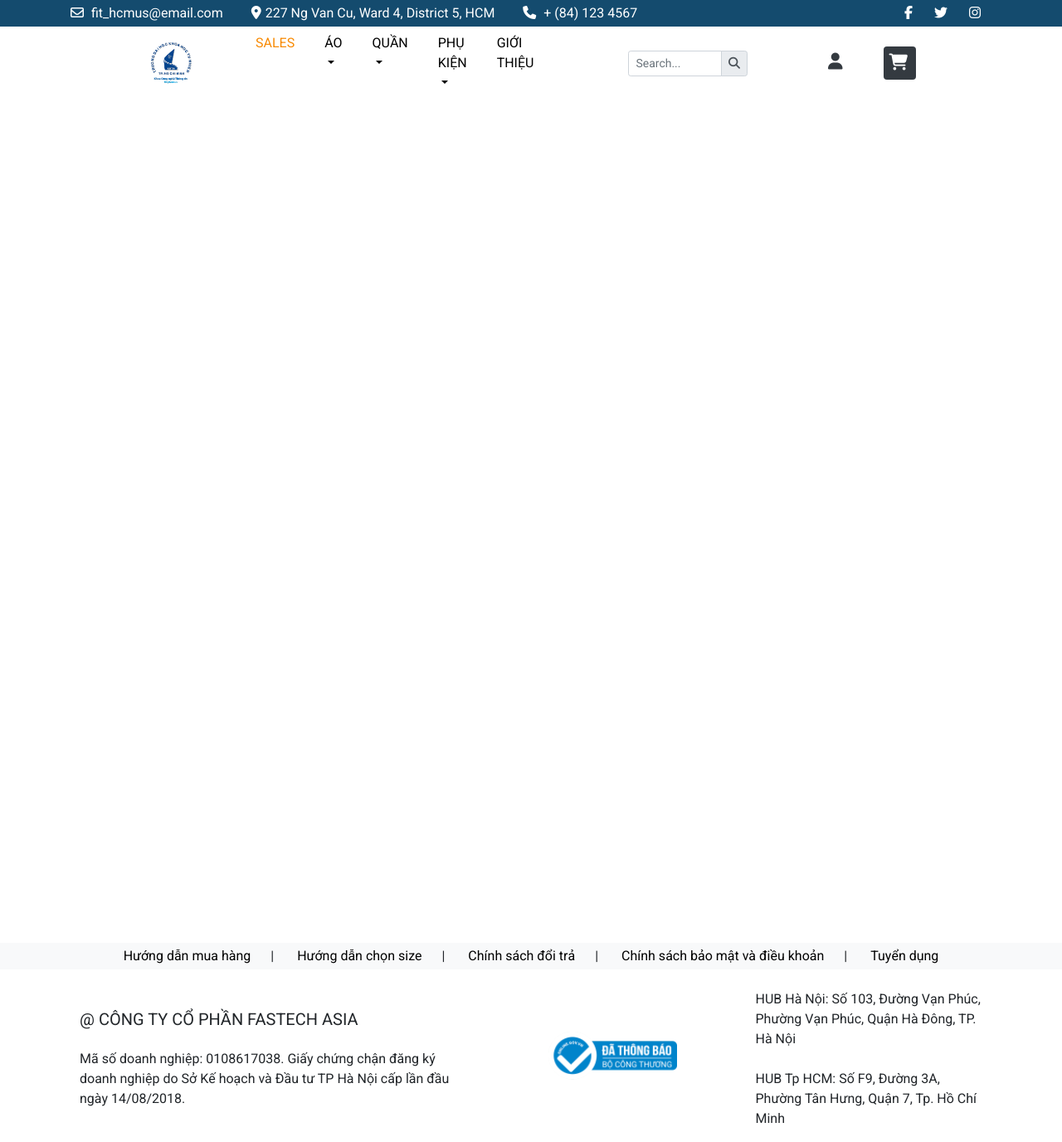
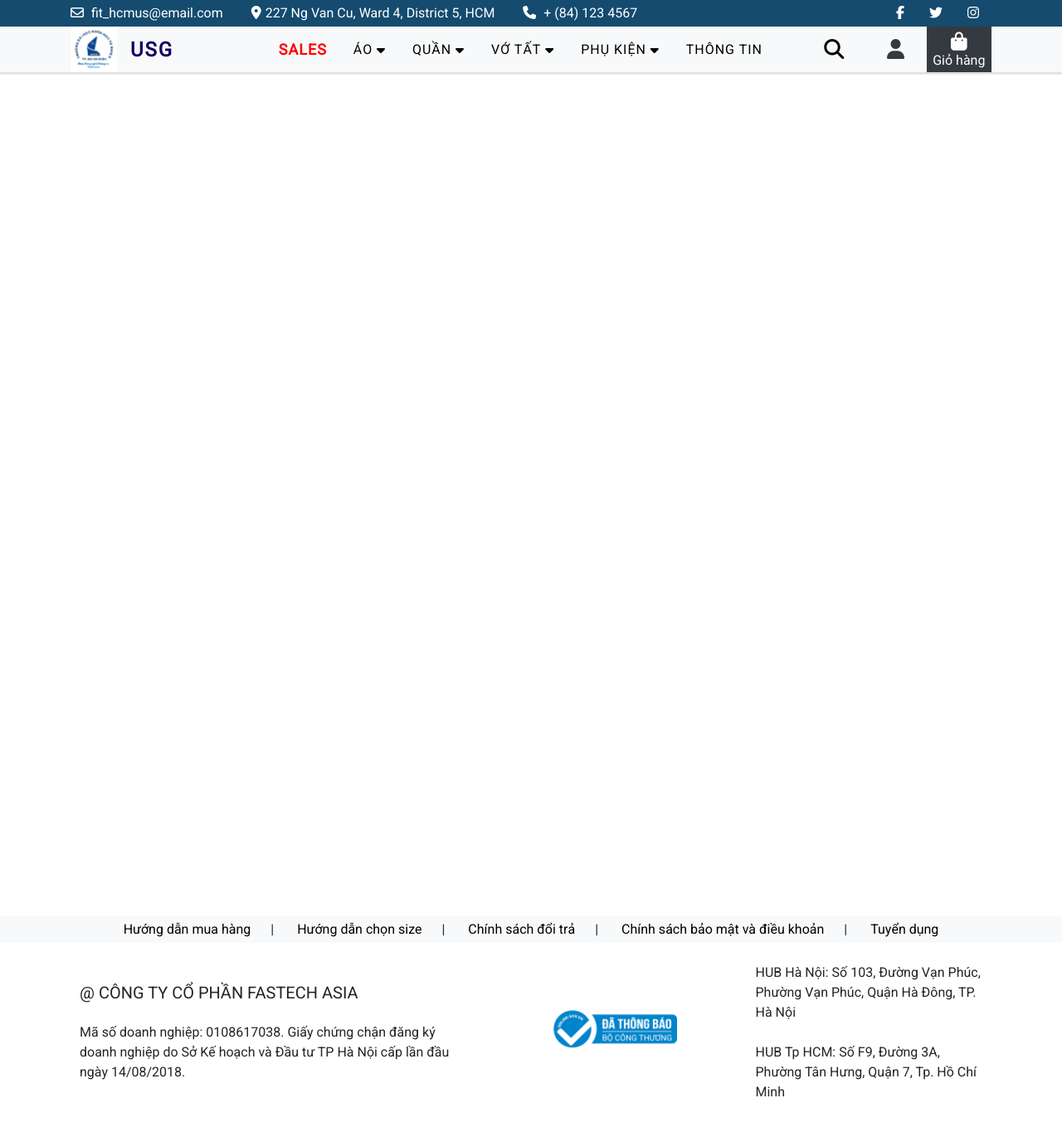
Before and after one commit to KafkaWannaFly/WebAppProject, a PHP site: page / in a window 1280 px wide. Shown: the whole page at 83% size. After the commit the page ends 1321 px from the top, so only its background shows below. Run offline with PHP 8.4, Linux system fonts and the light colour scheme; some libraries are stand-ins or nearby versions.

Commit message:
success header

```diff
--- a/website-project/index.htm
+++ b/website-project/index.htm
@@ -29,9 +29,7 @@
   <script src="resources/vendors/js/popper.min.js"></script>
   <script src="resources/vendors/js/bootstrap.min.js"></script>
 
-  <!-- Secsion Header -->
-  <div class="header">
-    <!-- Script for tooltip -->
+  <!-- Script for boostrap tooltip -->
   <script>
     $(document).ready(function(){
       $('[data-toggle="tooltip"]').tooltip();
@@ -66,17 +64,17 @@
         <div class="col-4">
           <div class="header-icon-contact">
             <ul class="social-icons text-right list-unstyled d-flex justify-content-end my-0">
-                <li class="mx-2">
+              <li>
                 <a href="https://www.facebook.com/" data-toggle="tooltip" title="Facebook" target="_blank">
                   <i class="fa fa-facebook  text-white my-0"></i>
                 </a>
               </li>
-                <li class="mx-2">
+              <li>
                 <a href="https://twitter.com/" data-toggle="tooltip" title="Twitter" target="_blank">
                   <i class="fa fa-twitter  text-white my-0"></i>
                 </a>
               </li>
-                <li class="mx-2">
+              <li>
                 <a href="https://instagram.com/" data-toggle="tooltip" title="Instagram" target="_blank">
                   <i class="fa fa-instagram  text-white my-0"></i>
                 </a>
@@ -88,84 +86,130 @@
       </div>
     </div>
   </div>
+
+  <!-- Secsion Header Nav Contact-->
+  <div class="header-nav-bar border-bottom bg-light">
+    <div class="nav-bar-menu container">
+      <div class="logo-brand">
+        <img src="resources/img/fit-logo.png" alt="" style="height: 100%; width: 3.5rem;">
+        <h3>USG</h3>
       </div>
 
-  <!-- Secsion Header Nav Contact-->
-  <nav class="navbar navbar-expand-sm navbar-light w-75 mx-auto py-0 sticky-top">
-    <!-- Brand -->
-    <a class="navbar-brand" href="#">
-      <img src="resources/img/fit-logo.png" alt="" style="width: 60px;">
-    </a>
-
-    <!-- Navbar links -->
-    <ul class="navbar-nav mt-lg-0 mx-5">
-      <li class="nav-item ml-auto">
-        <a class="nav-link" href="#" id="nav-sales">SALES</a>
+      <div class="nav-menu">
+        <div class="nav-link-menu">
+            <ul>
+              <li class="nav-link" id="sales">
+                <a href="#">SALES</a>
               </li>
-      <li class="nav-item dropdown">
-        <a class="nav-link dropdown-toggle" href="#" id="dropdownId" data-toggle="dropdown" aria-haspopup="true"
-          aria-expanded="false">ÁO
-        </a>
-        <div class="dropdown-menu p-3 shadow text-center" aria-labelledby="dropdownId">
-          <a class="dropdown-item" href="#">ÁO KHOÁC</a>
-          <a class="dropdown-item" href="#">ÁO THUN NGẮN TAY</a>
-          <a class="dropdown-item" href="#">ÁO THUN DÀI TAY</a>
-          <a class="dropdown-item" href="#">ÁO TANKTOP</a>
+              <li class="nav-link">
+                <a href="#">ÁO<i class="fa fa-caret-down"></i></a>
+                <div class="dropdown">
+                  <ul class="list-unstyled">
+                    <li class="drop-link">
+                      <a href="#">Áo thun ngắn tay</a>
+                    </li>
+                    <li class="drop-link">
+                      <a href="#">Áo thun dài tay</a>
+                    </li>
+                    <li class="drop-link">
+                      <a href="#">Áo thun tank top</a>
+                    </li>
+                    <li class="drop-link">
+                      <a href="#">Áo sơ mi</a>
+                    </li>
+                    <div class="arrow"></div>
+                  </ul>
                 </div>
               </li>
-      <li class="nav-item dropdown">
-        <a class="nav-link dropdown-toggle" href="#" id="dropdownId" data-toggle="dropdown" aria-haspopup="true"
-          aria-expanded="false">QUẦN</a>
-        <div class="dropdown-menu p-3 shadow text-center" aria-labelledby="dropdownId">
-          <a class="dropdown-item" href="#">QUẦN SHORT</a>
-          <a class="dropdown-item" href="#">QUẦN DÀI</a>
-          <a class="dropdown-item" href="#">QUẦN LÓT</a>
+              <li class="nav-link">
+                <a href="#">QUẦN <i class="fa fa-caret-down"></i> </a>
+                <div class="dropdown">
+                  <ul class="list-unstyled">
+                    <li class="drop-link">
+                      <a href="#">Quần short</a>
+                    </li>
+                    <li class="drop-link">
+                      <a href="#">Quần jean dài</a>
+                    </li>
+                    <li class="drop-link">
+                      <a href="#">Quần kaki dài</a>
+                    </li>
+                    <li class="drop-link">
+                      <a href="#">Quần jogger</a>
+                    </li>
+                    <div class="arrow"></div>
+                  </ul>
                 </div>
               </li>
-      <li class="nav-item dropdown">
-        <a class="nav-link dropdown-toggle" href="#" id="dropdownId" data-toggle="dropdown" aria-haspopup="true"
-          aria-expanded="false">PHỤ KIỆN</a>
-        <div class="dropdown-menu p-3 shadow text-center" aria-labelledby="dropdownId">
-          <a class="dropdown-item" href="#">TẤT VỚ</a>
-          <a class="dropdown-item" href="#">GIÀY</a>
-          <a class="dropdown-item" href="#">NÓN</a>
-          <a class="dropdown-item" href="#">BÓP VÍ</a>
+              <li class="nav-link">
+                <a href="#">VỚ TẤT <i class="fa fa-caret-down"></i> </a>
+                <div class="dropdown">
+                  <ul class="list-unstyled">
+                    <li class="drop-link">
+                      <a href="#">Vớ ngắn</a>
+                    </li>
+                    <li class="drop-link">
+                      <a href="#">Vớ cổ cao</a>
+                    </li>
+                    <div class="arrow"></div>
+                  </ul>
                 </div>
               </li>
-      <li class="nav-item">
-        <a class="nav-link" href="#">GIỚI THIỆU</a>
+              <li class="nav-link">
+                <a href="#">PHỤ KIỆN <i class="fa fa-caret-down"></i> </a>
+                <div class="dropdown">
+                  <ul class="list-unstyled">
+                    <li class="drop-link">
+                      <a href="#">Thăt lưng, dây nịt</a>
+                    </li>
+                    <li class="drop-link">
+                      <a href="#">Bóp ví</a>
+                    </li>
+                    <li class="drop-link">
+                      <a href="#">Khẩu trang</a>
+                    </li>
+                    <li class="drop-link">
+                      <a href="#">Nón</a>
+                    </li>
+                    <div class="arrow"></div>
+                  </ul>
+                </div>
+              </li>
+              <li class="nav-link">
+                <a href="#">THÔNG TIN</a>
               </li>
             </ul>
+        </div>
 
-    <form class="form-inline  my-lg-0 h-100 mx-5" id="frm-search" style="margin-right: 200px;">
-      <div class="input-group input-group-sm">
-          <input name="query" type="text" class="form-control" aria-label="Small" aria-describedby="inputGroup-sizing-sm" placeholder="Search..." id="searchword">
-          <div class="input-group-append">
-              <button type="submit" class="input-group-text btn" id="btn-search">
+        <div class="nav-btn">
+          <button type="button" class="btn bg-transparent" id="search-btn">
             <i class="fa fa-search"></i>
           </button>
-          </div>
-      </div>
-    </form>
 
           <a name="" id="account-btn" class="btn bg-transparent mx-5" href="#" role="button">
             <i class="fas fa-user text-dark"></i>
           </a>
 
-    <a name="" id="cart-btn" class="btn bg-dark rounded-lg" href="#" role="button">
-      <i class="fas fa-shopping-cart text-white"></i>
+          <a name="" id="cart-btn" class="btn bg-dark rounded-0" href="#" role="button">
+            <i class="fas fa-shopping-bag text-white"></i>
+            <p>Giỏ hàng</p>
           </a>
-  </nav>
-
-  <div class="body" style="height: 1000px;">
-    <p>
-    </p>
+        </div>
+      </div>
+    </div>
   </div>
 
+  <!-- Body -->
+  <div style="height: 1000px;"">
+    <p></p>
+  </div>
+
+  <!-- Secsion Footer -->
   <div class="footer">
 
+    <div class="container-fuild">
+
       <!-- Meta Infor -->
-    <div class="container-fuild">
       <div class="footer-menu d-sm-none d-md-none d-lg-block bg-light">
         <div class="row justify-content-center align-items-center">
           <ul style="list-style-type:none" class="py-0 my-0 py-1">
@@ -178,9 +222,9 @@
         </div>
       </div>
 
+      <!-- Footer infor -->
+      <div class="footer-infor px-5">
 
-      <!-- Footer infor -->
-      <div class="footer infor px-5">
         <div class="row justify-content-center align-items-center">
           <div class="col-5 mr-auto ml-5 mt-4">
               <h5>@ CÔNG TY CỔ PHẦN FASTECH ASIA</h5>
@@ -202,10 +246,11 @@
             <p class="mt-4">
               HUB Tp HCM: Số F9, Đường 3A, Phường Tân Hưng, Quận 7, Tp. Hồ Chí Minh
             </p>
+          </div>
+        </div>
 
       </div>
-        </div>
-      </div>
+
     </div>
 
   </div>
--- a/website-project/resources/css/styles.css
+++ b/website-project/resources/css/styles.css
@@ -25,73 +25,226 @@ ul {
   color: white;
 }
 
-.header .header-infor-top .header-address-contact i,
-.header .header-infor-top .header-address-contact a {
+.header-infor-top .header-address-contact i,
+.header-infor-top .header-address-contact a {
   color: white !important;
   text-decoration: none;
 }
 
-.header .header-infor-top .header-address-contact i {
+.header-infor-top .header-address-contact i {
   margin: 0 5px 0px 30px;
 }
 
-.header .header-infor-top .header-icon-contact i {
+.header-infor-top .header-icon-contact i {
   margin: 0 5px 0px 5px;
 }
 
-.header nav a {
+.header-icon-contact ul li {
+  margin: 0 10px;
+}
+
+.header-nav-bar {
+  box-shadow: 0 1px 2px 0 rgba(0, 0, 0, 0.2);
+}
+
+.header-nav-bar {
+  position: -webkit-sticky; /* Safari */
+  position: sticky;
+  top: 0;
+  width: 100%;
+  height: 3.5rem;
+  z-index: 1000;
+}
+
+.nav-bar-menu {
+  max-width: 65rem;
+  padding: 0 2rem;
+  height: 100%;
+  display: flex;
+  position: relative;
+}
+
+.logo-brand {
+  flex: 2;
+  display: flex;
+  align-items: center;
+}
+
+.nav-menu {
+  flex: 9;
+  display: flex;
+}
+
+.nav-link-menu {
+  flex: 3;
+}
+
+.logo-brand h3 {
+  padding-left: 1rem;
+  color: rgb(19, 2, 94);
+  font-size: 1.5rem;
+  font-weight: bold;
+  letter-spacing: 2px;
+  text-transform: uppercase;
+  line-height: 3.5rem;
+  margin: 0;
+}
+
+.nav-btn {
+  flex: 1;
+  display: flex;
+  justify-content: end;
+  align-items: center;
+}
+
+.nav-link-menu > ul {
+  height: 100%;
+  display: flex;
+  justify-content: center;
+  align-items: center;
+  margin: 0;
+}
+
+.nav-link-menu a {
+  text-decoration: none !important;
+  color: black !important;
+}
+
+.nav-link-menu li#sales a {
+  color: rgb(255, 0, 0) !important;
+  font-weight: bold !important;
+  font-size: large;
+}
+
+.nav-link > a {
+  line-height: 3.5rem;
+  font-size: 1rem;
+  letter-spacing: 1px;
+  display: flex;
+  justify-content: space-between;
+  align-items: center;
+  transition: 0.2s;
+}
+
+.nav-link > a > i {
+  margin-left: 0.3rem;
+}
+
+.nav-link:hover > a {
+  color: rgb(248, 122, 3) !important;
+  font-weight: bold;
+  transform: scale(1.1);
+  text-shadow: 1px 1px 2px rgb(27, 0, 0);
+}
+
+.nav-link-menu .nav-link {
+  position: relative;
+}
+
+.nav-link-menu .nav-link .dropdown {
+  position: absolute;
+  top: 100% - 5px;
+  left: 0;
+  width: 10rem;
+  background-color: white;
+  transform: translateY(10px);
+  opacity: 0;
+  pointer-events: none;
+  transition: 0.5s;
+}
+
+.nav-link-menu .nav-link:hover > .dropdown {
+  transform: translate(0, 0);
+  opacity: 1;
+  pointer-events: auto;
+}
+
+.nav-link-menu .nav-link .dropdown ul {
+  position: relative;
+  box-shadow: 0 4px 8px 0 rgba(0, 0, 0, 0.2), 0 6px 20px 0 rgba(0, 0, 0, 0.19);
+}
+
+.nav-link-menu .nav-link .dropdown .drop-link > a {
+  display: flex;
+  background-color: white;
+  padding: 0.5rem 1rem;
+  font-size: 1rem;
+  align-items: center;
+  justify-content: space-between;
+  transform: 0.3s;
+}
+
+.nav-link-menu .nav-link .dropdown .drop-link:hover > a {
+  background-color: #abebf7;
+}
+
+.nav-link-menu .nav-link .dropdown .drop-link:not(:nth-last-child(2)) {
+  border-bottom: 1px solid #efefef;
+}
+
+.arrow {
+  position: absolute;
+  width: 11px;
+  height: 11px;
+  top: -5.5px;
+  left: 32px;
+  background-color: #fff;
+  transform: rotate(45deg);
+  cursor: pointer;
+}
+
+.nav-link-menu .nav-link .dropdown .drop-link:first-child:hover ~ .arrow {
+  background-color: #abebf7;
+}
+
+#search-btn,
+#account-btn,
+#cart-btn {
+  flex: 1;
+  margin: 0 !important;
+  padding: 0 !important;
+  font-size: 2rem;
+}
+
+#search-btn,
+#account-btn {
+  font-size: 1.5rem;
+}
+
+#cart-btn {
+  padding: 2px !important;
+  height: 100%;
+  display: flex;
+  justify-content: center;
+  align-items: center;
+  flex-direction: column;
+}
+
+#cart-btn i,
+#cart-btn p {
+  flex: 1;
+  font-size: 50%;
   padding: 0;
   margin: 0;
 }
 
-#nav-sales:link,
-#nav-sales:visited {
-  color: #f88a03 !important;
+#cart-btn i {
+  font-size: 70%;
+  padding-top: 5px;
 }
 
-#nav-sales:hover {
-  color: #fc4e19 !important;
-}
-
-#account-btn,
-#search-btn {
-  padding: 0;
+#search-btn:hover,
+#account-btn i:hover {
+  color: #ffa538 !important;
 }
 
 #cart-btn {
-  height: 100%;
-  padding: 8px 9px 6px 6px;
+  color: #fff;
 }
 
-#account-btn i,
-#search-btn i,
-#cart-btn i {
-  font-size: 20px;
-}
-
-#cart-btn:hover {
-  background-color: red !important;
-}
-
-#account-btn i:hover,
-#search-btn i:hover {
+#cart-btn:hover,
+#cart-btn:hover i {
   color: #ffa538 !important;
-}
-
-nav ul li a {
-  color: rgb(0, 0, 0) !important;
-}
-
-nav ul li.nav-item a:hover {
-  color: #f88a03 !important;
-}
-
-nav ul li.nav-item a.dropdown-item:hover {
-  color: #f79a2a !important;
-}
-
-.navbar-nav > li {
-  margin: 0 10px;
 }
 
 /* Footer */
```
Lines whose indentation alone changed are shown as unchanged.
